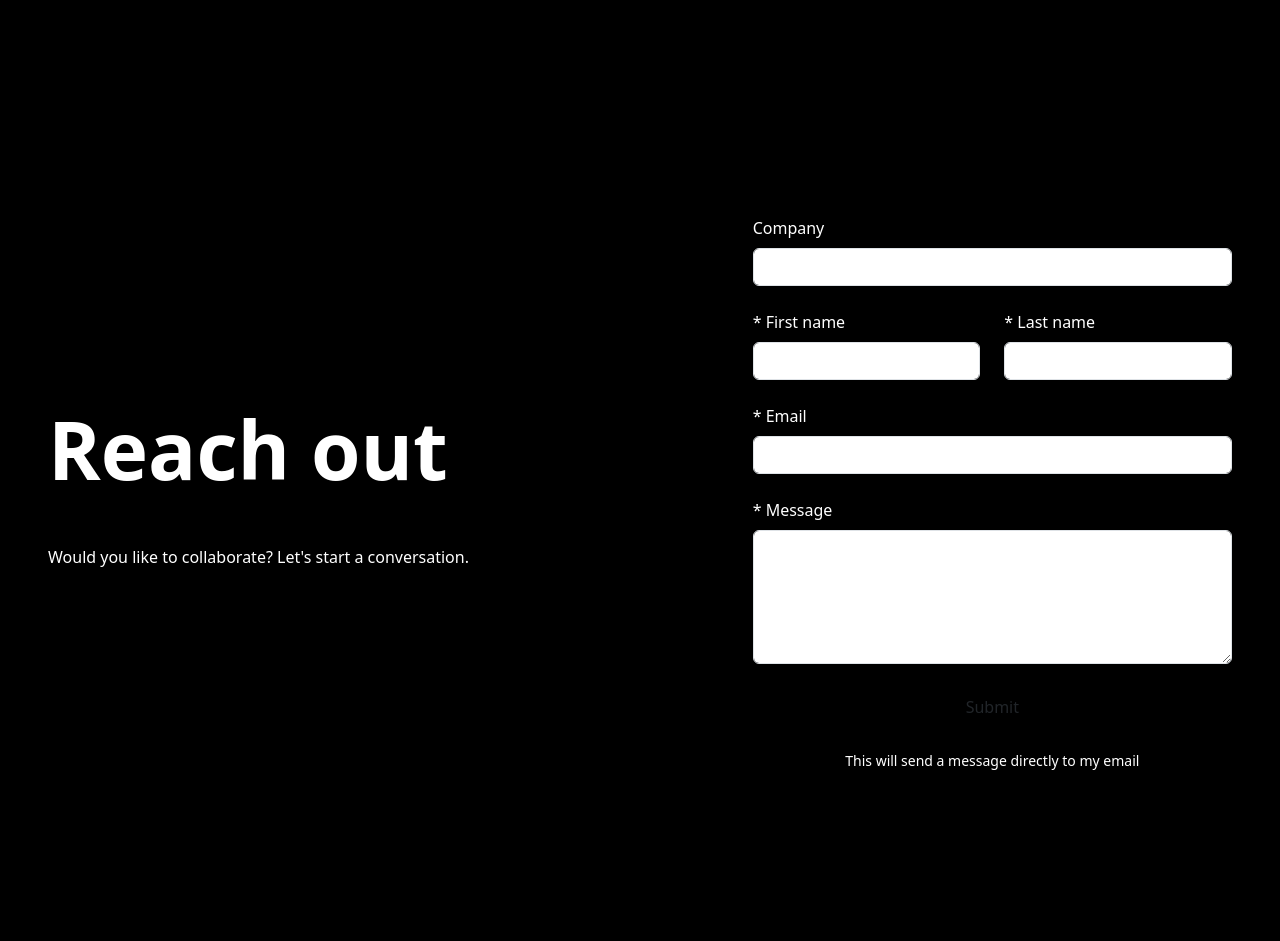
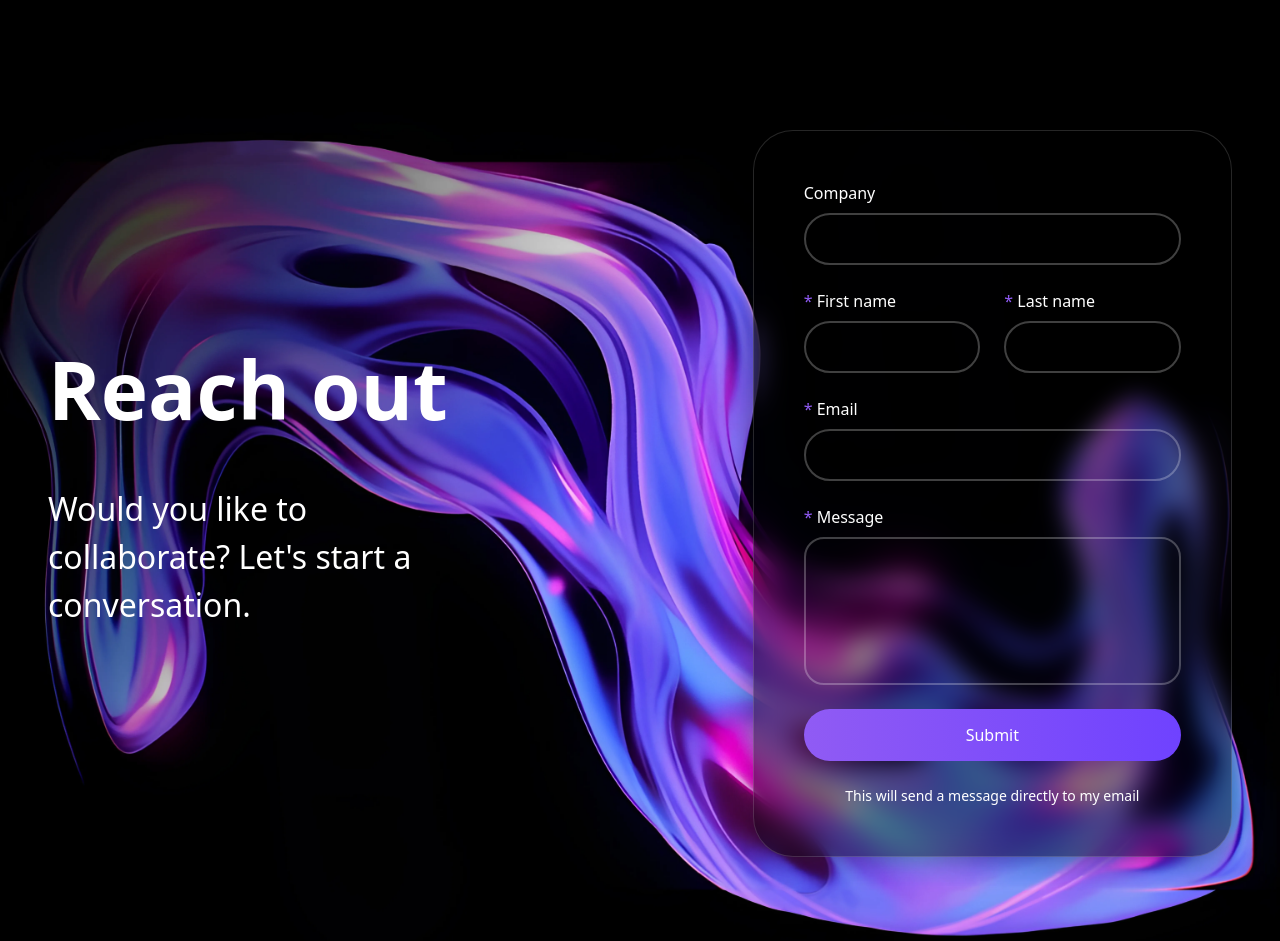
Before and after one commit to Nicolle-Valovicova/Nicolle-Valovicova.github.io, a plain HTML site: page index.html in a window 1280 px wide. Shown: the part 4541-5482 px from the top of the page. Drawn offline with nearby package versions, Linux system fonts and the light colour scheme.

```diff
--- a/css/style.css
+++ b/css/style.css
@@ -123,3 +123,78 @@
     margin-bottom: 40px;
   }
 }
+
+.contact-section {
+    min-height: 100vh;
+        background-image: url('../imgs/bgAbstract.webp');
+    background-size: cover;
+}
+
+.contact-card {
+    background: rgba(0,0,0,0.45);
+    backdrop-filter: blur(12px);
+
+    border: 1px solid rgba(255,255,255,0.15);
+    border-radius: 40px;
+
+    padding: 50px;
+
+    box-shadow:
+        0 0 30px rgba(0,0,0,0.4);
+}
+
+.contact-text {
+    max-width: 400px;
+    font-size: 2rem;
+    font-weight: 500;
+}
+
+.custom-input {
+    background: transparent;
+    border: 2px solid rgba(255,255,255,0.25);
+    border-radius: 999px;
+
+    color: white;
+    padding: 12px 20px;
+}
+
+.custom-input:focus {
+    background: transparent;
+    color: white;
+
+    border-color: #905bf4;
+    box-shadow: none;
+}
+
+textarea.custom-input {
+    border-radius: 20px;
+    resize: none;
+}
+
+.submit-btn {
+    border: none;
+
+    background: linear-gradient(
+        90deg,
+        #905bf4,
+        #6f42ff
+    );
+
+    color: white;
+    padding: 14px;
+
+    border-radius: 999px;
+}
+
+.required {
+    color: #905bf4;
+}
+
+.form-label {
+    color: white;
+    margin-bottom: 8px;
+}
+
+.custom-input::placeholder {
+    color: rgba(255,255,255,0.4);
+}
```
Also changed, not shown: imgs/bgAbstract.webp (added).
